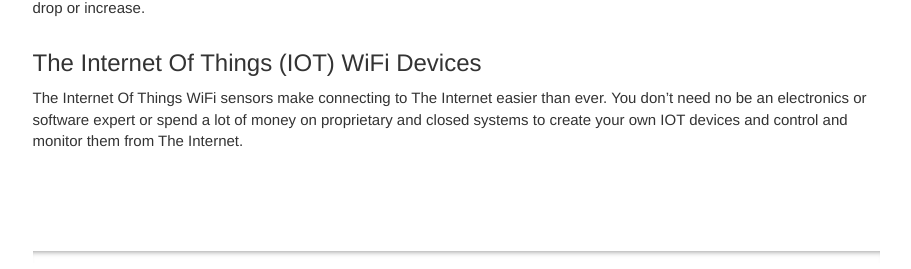
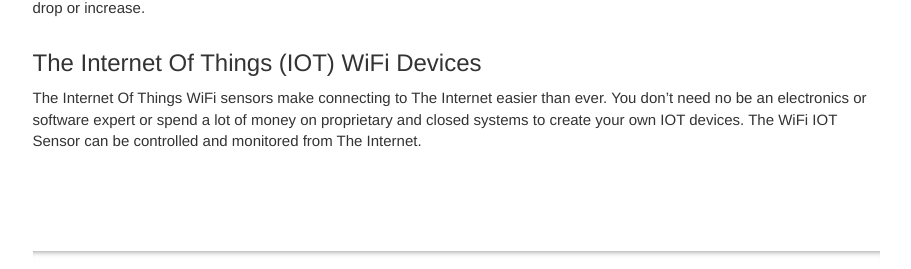
Before and after one commit to JemRF/Projects, a Jekyll site: the page built from index.md, in a window 1280 px wide, cut to the strip 1240-1509 px from the top of the page. Shown: the whole strip, without its empty margins (330-1241 px from the left). Built offline with Jekyll 4.4.1, drawn with Linux system fonts in a browser that asks for light colours; comment, search, counter and statistics services are not loaded.

Commit message:
reword wifi

```diff
--- a/index.md
+++ b/index.md
@@ -2,7 +2,6 @@
 title: "PrivateEyePi"
 keywords: getting started introduction
 summary: This is a Raspberry Pi projects website aimed at the Raspberry Pi enthusiast wanting to build home security/automation systems and at the same time learn programming and electronics.
-
 All software and source code we provide is free of charge can be copied, shared and modified without restriction. There are no charges for the alarm system or any of the projects. The parts you will need are described in the projects and can be sourced on your own or bought from the PrivateEyePi Store .
 sidebar: mydoc_sidebar
 permalink: index.html
@@ -40,4 +39,4 @@ IOT devices are useful for triggering alerts. Using our sophisticated rules engi
 
 
 ## The Internet Of Things (IOT) WiFi Devices
-The Internet Of Things WiFi sensors make connecting to The Internet easier than ever. You don't need no be an electronics or software expert or spend a lot of money on proprietary and closed systems to create your own IOT devices and control and monitor them from The Internet.
+The Internet Of Things WiFi sensors make connecting to The Internet easier than ever. You don't need no be an electronics or software expert or spend a lot of money on proprietary and closed systems to create your own IOT devices. The WiFi IOT Sensor can be controlled and monitored from The Internet.
```
